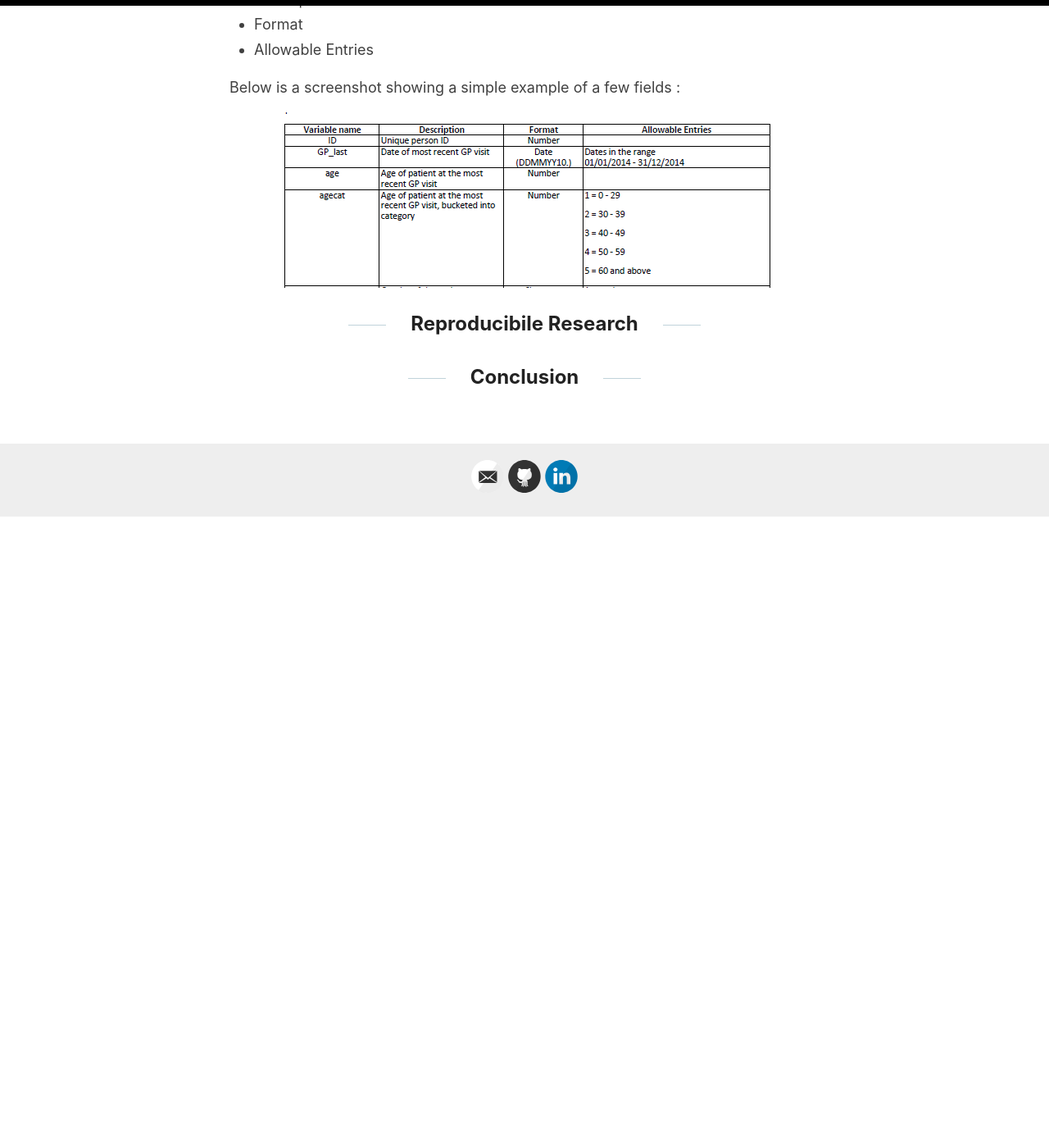
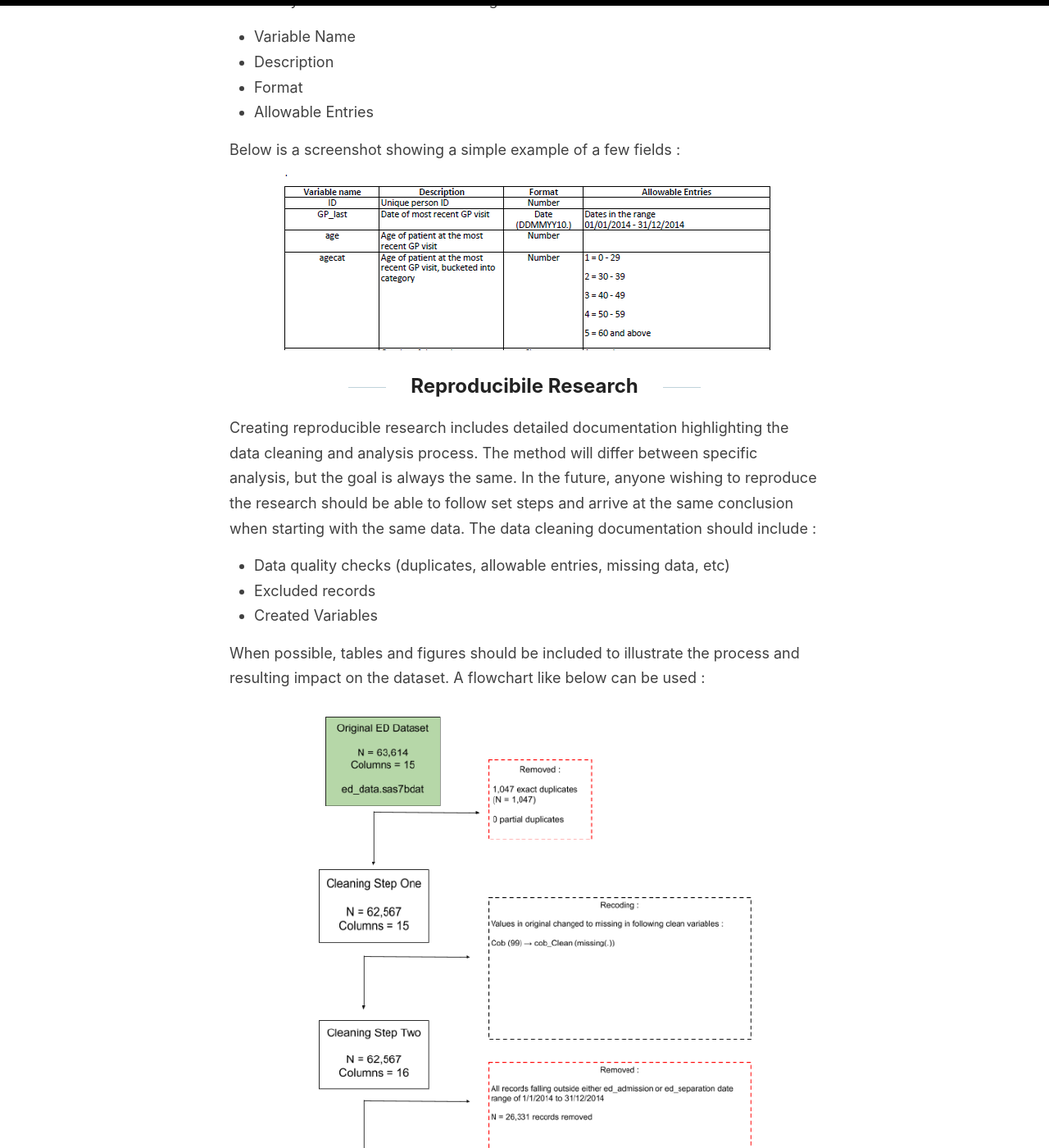
Before and after one commit to Murrkeys/Murrkeys.github.io, a Jekyll site: the page built from _posts/2020-7-30-Data-Management.md, in a window 1280 px wide and 1400 px high, scrolled down 1611 px. Shown: the whole window at 82% size. Built offline with Jekyll 4.4.1, drawn with Linux system fonts in a browser that asks for light colours; before the commit the page ends 2241 px from its top, so only the background shows below that; some of the changed text lies outside the part shown.

Commit message:
Update 2020-7-30-Data-Management.md

```diff
--- a/_posts/2020-7-30-Data-Management.md
+++ b/_posts/2020-7-30-Data-Management.md
@@ -7,6 +7,8 @@ categories: [Statistics]
 Have you ever recevied an email like this : *"Hi this is so and so.  Would you mind re-doing that analysis from two years ago by updating it for the past year?"*.  If you're anything like me, this would lead to a frantic scramble in old folders to find an Excel file that you may, or more probable, may not remember exactly where the data came from.  As a healthcare data analyst who performs plenty of ad-hoc analysis, this is a common experience.
 
 Well, how to solve this issue?  Enter the unsung hero : Data Management Techniques for Reproducible Research!  Lost in the flashiness of statistics and machine learning algorithms, lies the most important part of any research project involving data that no one cares to talk about. The techniques needed to properly manage the data, and allow for the research to be reproducible. Since my data analyst position is not a research role, I was not familiar with this process.  In this blog post, I will explain the high level techniques associated with sound data management.  A process I am incorporating into my work flows, and you should too!
+
+You can find previous assignments concerning data management techniques on my [Github](https://github.com/Murrkeys/data_management).
 
 ## Data Management Techniques
 
@@ -39,6 +41,16 @@ Below is a screenshot showing a simple example of a few fields :
 
 ## Reproducibile Research
 
+Creating reproducible research includes detailed documentation highlighting the data cleaning and analysis process.  The method will differ between specific analysis, but the goal is always the same. In the future, anyone wishing to reproduce the research should be able to follow set steps and arrive at the same conclusion when starting with the same data. The data cleaning documentation should include :
 
+* Data quality checks (duplicates, allowable entries, missing data, etc)
+* Excluded records
+* Created Variables
+
+When possible, tables and figures should be included to illustrate the process and resulting impact on the dataset. A flowchart like below can be used :
+
+<img src="/images/DM_1.PNG"/>
+
+Similar to cleaning documentation, the analysis documentation should include all the steps used in the analysis to arrive at a conclusion.  The logic and assumption used should always be shared, and when applicable, code should be shared to ensure consistency. Results and interpretation should also be shared to maximize the transparency of the research being conducted.
 
 ## Conclusion
```
